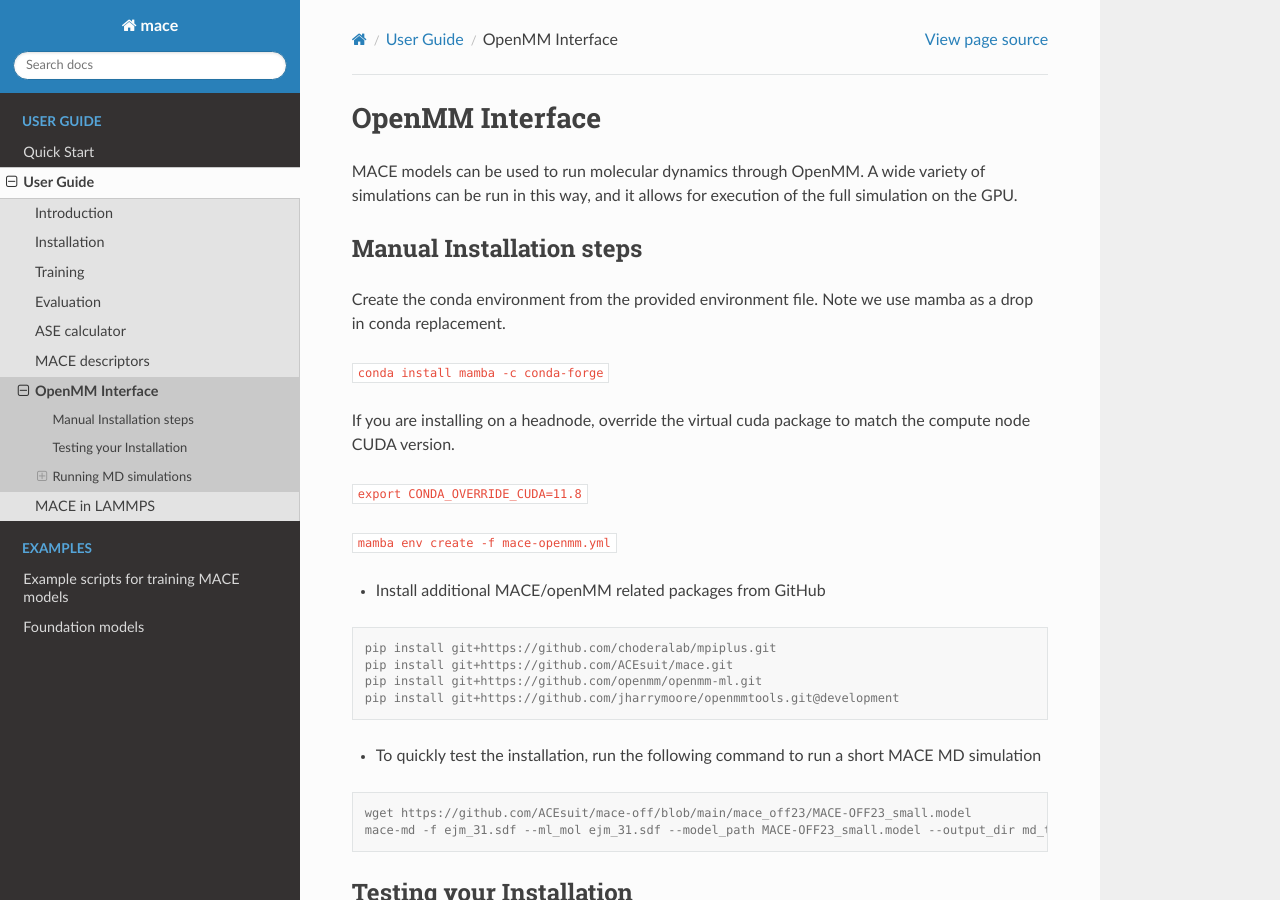
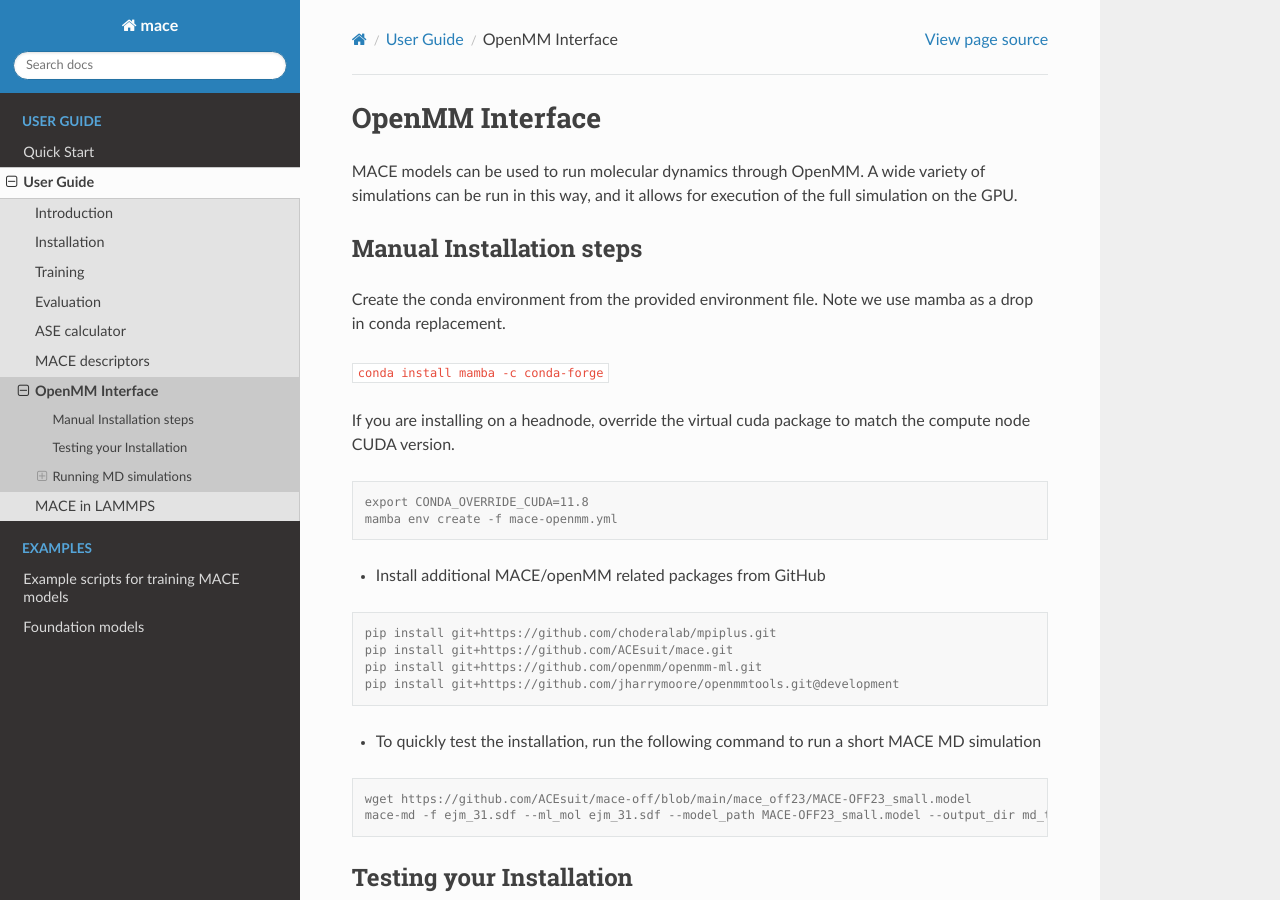
Before and after one commit to ACEsuit/mace, a Sphinx documentation site: the page built from docs/guide/openmm.rst, in a window 1280 px wide and 900 px high. Built offline with Sphinx 7.4.7 and the Read the Docs theme 2.0.0, drawn with Linux system fonts in a browser that asks for light colours; pages that are not in the unit, such as notebooks, are missing from menus.

Commit message:
fix formatting, update install instructions

```diff
--- a/docs/guide/openmm.rst
+++ b/docs/guide/openmm.rst
@@ -15,26 +15,27 @@
 
 If you are installing on a headnode, override the virtual cuda package to match the compute node CUDA version.
 
-``export CONDA_OVERRIDE_CUDA=11.8``
+.. code-block:: console
 
-``mamba env create -f mace-openmm.yml``
+    export CONDA_OVERRIDE_CUDA=11.8
+    mamba env create -f mace-openmm.yml
 
 - Install additional MACE/openMM related packages from GitHub
 
 .. code-block:: console
 
-  pip install git+https://github.com/choderalab/mpiplus.git
-  pip install git+https://github.com/ACEsuit/mace.git
-  pip install git+https://github.com/openmm/openmm-ml.git
-  pip install git+https://github.com/jharrymoore/openmmtools.git@development
+    pip install git+https://github.com/choderalab/mpiplus.git
+    pip install git+https://github.com/ACEsuit/mace.git
+    pip install git+https://github.com/openmm/openmm-ml.git
+    pip install git+https://github.com/jharrymoore/openmmtools.git@development
 
 
 - To quickly test the installation, run the following command to run a short MACE MD simulation
 
 .. code-block:: console
 
-  wget https://github.com/ACEsuit/mace-off/blob/main/mace_off23/MACE-OFF23_small.model
-  mace-md -f ejm_31.sdf --ml_mol ejm_31.sdf --model_path MACE-OFF23_small.model --output_dir md_test --nl torch_nl --steps 1000 --minimiser ase --dtype float64 --remove_cmm --unwrap
+    wget https://github.com/ACEsuit/mace-off/blob/main/mace_off23/MACE-OFF23_small.model
+    mace-md -f ejm_31.sdf --ml_mol ejm_31.sdf --model_path MACE-OFF23_small.model --output_dir md_test --nl torch_nl --steps 1000 --minimiser ase --dtype float64 --remove_cmm --unwrap
 
 Testing your Installation
 -------------------------
@@ -43,13 +44,11 @@
 
 .. code-block:: console
 
-  pytest -s openmmtools/tests/test_mace-md.py
-
+    pytest -s openmmtools/tests/test_mace-md.py
 
 
 Running MD simulations
 ----------------------
-
 
 The following snippets use files from the ``examples/example_data`` folder of the openmmtools repository.
 
```
